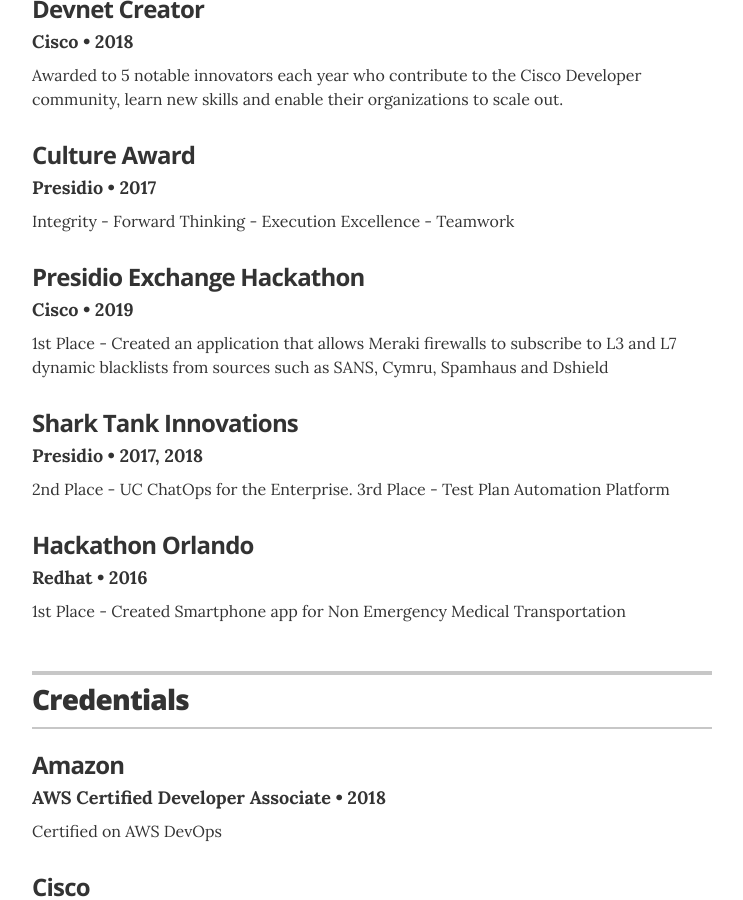
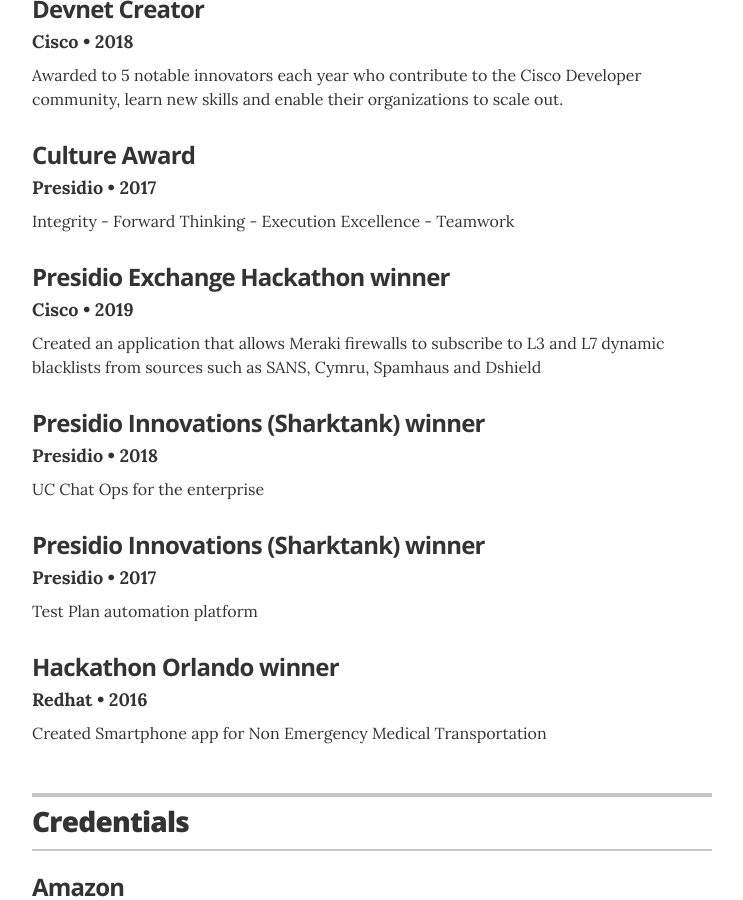
Before and after one commit to levensailor/cv, a Jekyll site: the page built from index.html, in a window 1280 px wide and 900 px high, scrolled down 5684 px. Shown: the whole window, without its empty margins (268-1011 px from the left). Built offline with Jekyll 4.4.1, drawn with Linux system fonts in a browser that asks for light colours.

Commit message:
Update recognitions.yml

```diff
--- a/_data/recognitions.yml
+++ b/_data/recognitions.yml
@@ -14,17 +14,22 @@
   year: 2017
   summary: Integrity - Forward Thinking - Execution Excellence - Teamwork
 
-- award: Presidio Exchange Hackathon
+- award: Presidio Exchange Hackathon winner
   organization: Cisco
   year: 2019
-  summary: 1st Place - Created an application that allows Meraki firewalls to subscribe to L3 and L7 dynamic blacklists from sources such as SANS, Cymru, Spamhaus and Dshield
+  summary: Created an application that allows Meraki firewalls to subscribe to L3 and L7 dynamic blacklists from sources such as SANS, Cymru, Spamhaus and Dshield
 
-- award: Shark Tank Innovations
+- award: Presidio Innovations (Sharktank) winner
   organization: Presidio
-  year: 2017, 2018
-  summary: 2nd Place - UC ChatOps for the Enterprise. 3rd Place - Test Plan Automation Platform
+  year: 2018
+  summary: UC Chat Ops for the enterprise
 
-- award: Hackathon Orlando
+- award: Presidio Innovations (Sharktank) winner
+  organization: Presidio
+  year: 2017
+  summary: Test Plan automation platform
+
+- award: Hackathon Orlando winner
   organization: Redhat
   year: 2016
-  summary: 1st Place - Created Smartphone app for Non Emergency Medical Transportation
+  summary: Created Smartphone app for Non Emergency Medical Transportation
```
